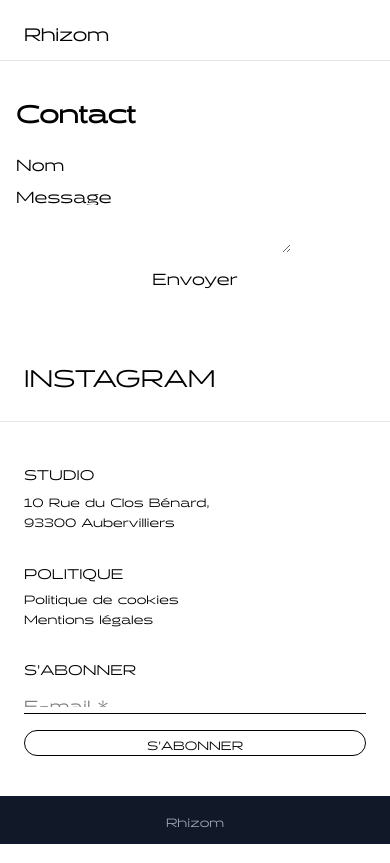
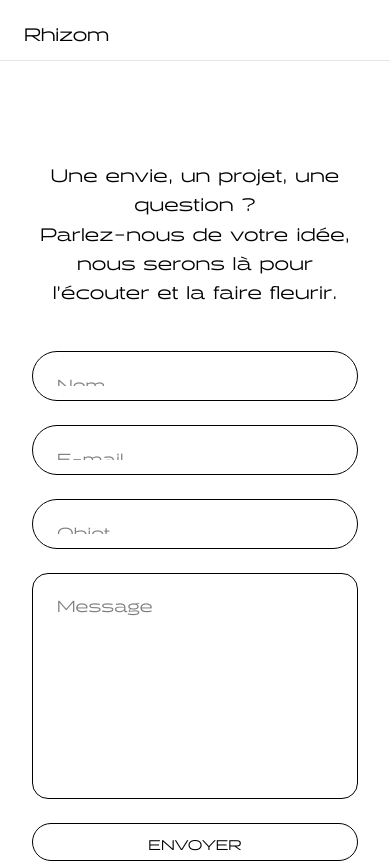
Before and after one commit to aachbaro/site_studio_rhizom, a Vue app in the folder studio-rhizom/: page /contact in a window 390 px wide. Shown: the top 863 px of the page. Built offline with nearby package versions, Linux system fonts and the light colour scheme.

Commit message:
mise a jour pour le backend

```diff
--- /dev/null
+++ b/studio-rhizom/src/components/ProjectsCarousel.vue
@@ -0,0 +1,75 @@
+<template>
+  <div class="relative w-full">
+    <!-- Piste scrollable -->
+    <div ref="track" class="overflow-hidden">
+      <div
+        class="flex gap-6 snap-x snap-mandatory overflow-x-auto scroll-smooth"
+      >
+        <div
+          v-for="(p, i) in projects"
+          :key="i"
+          class="flex-shrink-0 w-[calc(50%-1.5rem)] snap-start relative"
+        >
+          <img
+            :src="p.image"
+            :alt="p.title"
+            class="w-full h-auto object-cover rounded-md"
+          />
+          <!-- Overlay titre au survol -->
+          <div
+            class="absolute inset-0 bg-black/40 opacity-0 hover:opacity-100 transition flex items-center justify-center rounded-md"
+          >
+            <span class="text-white font-halogen text-3xl">{{ p.title }}</span>
+          </div>
+        </div>
+      </div>
+    </div>
+
+    <!-- Flèches -->
+    <button
+      @click="scroll(-1)"
+      class="absolute left-2 top-1/2 transform -translate-y-1/2 text-2xl opacity-60 hover:opacity-100 p-2"
+      aria-label="Précédent"
+    >
+      ←
+    </button>
+    <button
+      @click="scroll(1)"
+      class="absolute right-2 top-1/2 transform -translate-y-1/2 text-2xl opacity-60 hover:opacity-100 p-2"
+      aria-label="Suivant"
+    >
+      →
+    </button>
+  </div>
+</template>
+
+<script setup>
+import { ref } from "vue";
+const props = defineProps({
+  projects: {
+    type: Array,
+    required: true,
+  },
+  /** largeur de chaque slide (50% de la zone - gap) */
+  slideWidth: {
+    type: Number,
+    default: window.innerWidth * 0.5 - 24, // ajustable au besoin
+  },
+});
+
+const track = ref(null);
+function scroll(dir) {
+  if (!track.value) return;
+  track.value.scrollBy({
+    left: dir * props.slideWidth,
+    behavior: "smooth",
+  });
+}
+</script>
+
+<style scoped>
+/* tu peux masquer la scrollbar si tu veux */
+.track::-webkit-scrollbar {
+  display: none;
+}
+</style>
--- a/studio-rhizom/src/pages/Contact/index.vue
+++ b/studio-rhizom/src/pages/Contact/index.vue
@@ -1,19 +1,66 @@
 <template>
-  <div>
-    <PageTitle>Contact</PageTitle>
-    <ContactForm />
-  </div>
+  <section class="py-16 bg-white">
+    <div class="max-w-screen-lg mx-auto px-4 flex flex-col items-center">
+      <!-- 1. Intro texte -->
+      <div class="w-full md:w-3/4 text-center mb-12">
+        <p class="text-lg leading-relaxed">
+          Une envie, un projet, une question ?<br />
+          Parlez-nous de votre idée,<br />
+          nous serons là pour l’écouter et la faire fleurir.
+        </p>
+      </div>
+
+      <!-- 2. Formulaire -->
+      <form
+        class="w-full md:w-3/4 grid grid-cols-1 gap-6"
+        action="mailto:contact@studiorhizom.com"
+        method="POST"
+        enctype="text/plain"
+      >
+        <input
+          type="text"
+          name="nom"
+          placeholder="Nom"
+          required
+          class="w-full border border-black rounded-full px-6 py-3 placeholder-black/50 focus:outline-none"
+        />
+        <input
+          type="email"
+          name="email"
+          placeholder="E-mail"
+          required
+          class="w-full border border-black rounded-full px-6 py-3 placeholder-black/50 focus:outline-none"
+        />
+        <input
+          type="text"
+          name="objet"
+          placeholder="Objet"
+          required
+          class="w-full border border-black rounded-full px-6 py-3 placeholder-black/50 focus:outline-none"
+        />
+        <textarea
+          name="message"
+          rows="8"
+          placeholder="Message"
+          required
+          class="w-full border border-black rounded-2xl px-6 py-4 placeholder-black/50 focus:outline-none resize-none"
+        ></textarea>
+        <button
+          type="submit"
+          class="self-start border border-black rounded-full px-8 py-2 text-sm uppercase hover:bg-black hover:text-white transition"
+        >
+          envoyer
+        </button>
+      </form>
+    </div>
+  </section>
 </template>
 
-<script>
-import ContactForm from '../../components/ContactForm.vue'
-import PageTitle from '../../components/PageTitle.vue'
-
-export default {
-  name: 'ContactPage',
-  components: { ContactForm, PageTitle }
-}
+<script setup>
+// Pas de logique JavaScript nécessaire pour un envoi mailto.
+// Si tu veux un vrai back-end ou Formspree, il suffit de remplacer l'attribut `action`.
 </script>
 
 <style scoped>
+/* Aucun style supplémentaire pour l’instant */
 </style>
--- a/studio-rhizom/src/pages/Projets/index.vue
+++ b/studio-rhizom/src/pages/Projets/index.vue
@@ -1,25 +1,35 @@
 <template>
-  <div class="px-4 py-8 max-w-screen-lg mx-auto">
-    <PageTitle>Nos Projets</PageTitle>
-    <div class="grid md:grid-cols-2 gap-8">
-      <ProjectCard v-for="p in projects" :key="p.title" :project="p" />
+  <section class="py-16 bg-white">
+    <!-- Intro texte -->
+    <div class="max-w-screen-lg mx-auto px-4 text-center md:text-left mb-12">
+      <p class="text-lg leading-relaxed">
+        Voici un aperçu de nos diverses compositions.<br />
+        Créées pour des événements, des maisons, des moments singuliers.<br />
+        Chaque projet est un dialogue entre fleurs, espace et émotion.
+      </p>
     </div>
-  </div>
+
+    <!-- Carousel des projets -->
+    <div class="max-w-screen-lg mx-auto px-4">
+      <ProjectsCarousel :projects="projects" :slideWidth="carouselWidth" />
+    </div>
+  </section>
 </template>
 
 <script setup>
-import { ref, onMounted } from 'vue'
-import ProjectCard from '../../components/ProjectCard.vue'
-import PageTitle from '../../components/PageTitle.vue'
+import { ref, onMounted } from "vue";
+import ProjectsCarousel from "../../components/ProjectsCarousel.vue";
 
-const projects = ref([])
+const projects = ref([]);
+const carouselWidth = window.innerWidth * 0.5 - 24; // 50% slide - gap
 
 onMounted(async () => {
-  const res = await fetch('/data/projects.json')
-  projects.value = await res.json()
-})
+  // projects.json doit contenir des objets { title: string, image: "/images/projets/xxx.jpg", ... }
+  const res = await fetch("/data/projects.json");
+  projects.value = await res.json();
+});
 </script>
 
 <style scoped>
-/* tu peux ajouter des styles custom ici */
+/* pas de style additionnel pour l’instant */
 </style>
```
Also changed, not shown: studio-rhizom/public/data/projects.json (+10 -3 lines), 1 other file (tests, documents, lock files or other folders).
